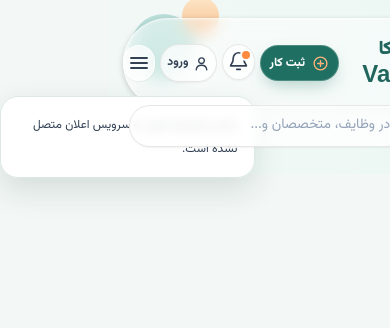
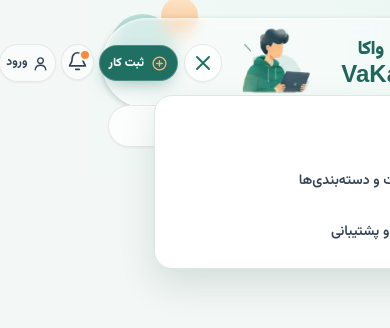
Before and after one commit to MaryamM84/VAKA-platform, a Next.js app in the folder frontend/: page / in a window 390 px wide. Both pictures are taken after a click on the button 129 px from the left and 61 px from the top of the page. Shown: the top 328 px of the page. Built offline with nearby package versions, Linux system fonts and the light colour scheme.

Commit message:
feat: improve responsive header navigation

```diff
--- a/frontend/src/components/layout/SiteHeader.module.css
+++ b/frontend/src/components/layout/SiteHeader.module.css
@@ -124,7 +124,7 @@
   align-items: center;
   gap: 12px;
   white-space: nowrap;
-  transform: translateX(25px);
+  transform: none;
 }
 .homeLink,
 .navSummary {
@@ -377,7 +377,7 @@
 @media (max-width: 1350px) {
   .illustration { display: none; }
 }
-@media (max-width: 1120px) {
+@media (max-width: 1280px) {
   .desktopNav { display: none; }
   .mobileToggle { display: inline-flex; width: 38px; height: 38px; padding: 0; border-radius: 999px; }
   .mobileNav {
@@ -469,3 +469,139 @@
     margin-inline-start: -18px;
   }
 }
+
+@media (max-width: 1120px) {
+  .brand {
+    order: 1;
+    flex-shrink: 0;
+  }
+
+  .illustration {
+    order: 2;
+    flex: 0 1 65px;
+    width: 65px;
+    height: 70px;
+    margin-top: -8px;
+  }
+
+  .mobileToggle {
+    order: 3;
+    display: inline-flex;
+    flex: 0 0 38px;
+    width: 38px;
+    height: 38px;
+    align-items: center;
+    justify-content: center;
+  }
+
+  .searchContainer {
+    order: 4;
+    flex: 1 1 140px;
+    min-width: 100px;
+  }
+
+  .actions {
+    order: 5;
+  }
+}
+
+@media (max-width: 790px) {
+  .illustration {
+    order: 2;
+    display: block;
+    flex: 0 0 90px;
+    width: 90px;
+    height: 90px;
+    margin-top: -12px;
+    }
+
+  .mobileToggle {
+    flex: 0 0 36px;
+    width: 36px;
+    height: 36px;
+  }
+}
+
+@media (max-width: 1120px) {
+  .mobileToggle {
+    display: inline-flex;
+    align-items: center;
+    justify-content: center;
+
+    flex: 0 0 38px;
+    width: 38px;
+    height: 38px;
+    padding: 0;
+
+    color: #1f6f62;
+    background: rgb(255 255 255 / 60%);
+
+    border: 1px solid rgb(227 227 227 / 85%);
+    border-radius: 50%;
+
+    cursor: pointer;
+  }
+
+  .mobileToggle:hover {
+    background: #e7f2ee;
+  }
+
+  .mobileToggle:focus-visible {
+    outline: 2px solid #1f6f62;
+    outline-offset: 3px;
+  }
+}
+
+@media (max-width: 1120px) {
+  .mobileNav {
+    display: flex;
+    position: absolute;
+    z-index: 1100;
+
+    top: 110px;
+    right: 32px;
+
+    flex-direction: column;
+    gap: 6px;
+
+    width: min(310px, calc(100vw - 64px));
+    padding: 12px;
+
+    border: 1px solid #dce8e2;
+    border-radius: 18px;
+    background: #ffffff;
+    box-shadow: 0 15px 35px rgb(31 78 67 / 14%);
+  }
+
+  .mobileNavDetails summary {
+    padding: 10px 12px;
+    border-radius: 10px;
+    color: #334155;
+    font-size: 14px;
+    font-weight: 600;
+    cursor: pointer;
+  }
+
+  .mobileNavDetails summary:hover {
+    color: #1f6f62;
+    background: #f0f8f4;
+  }
+
+  .mobileNavDetails p {
+    font-size: 12px;
+    line-height: 1.8;
+    color: #64748b;
+  }
+
+  .mobileNavDetails a {
+    margin-inline-start: 12px;
+    color: #1f6f62;
+  }
+}
+
+@media (max-width: 790px) {
+  .mobileNav {
+    top: 95px;
+    right: 14px;
+  }
+}
--- a/frontend/src/components/layout/SiteHeader.tsx
+++ b/frontend/src/components/layout/SiteHeader.tsx
@@ -133,6 +133,17 @@ export default function SiteHeader() {
         <Image src="/images/header-illustration.png" alt="" width={220} height={176}
           className={styles.illustration} priority aria-hidden="true" />
 
+        <button
+          className={styles.mobileToggle}
+          type="button"
+          aria-label={mobileOpen ? "بستن منو" : "باز کردن منو"}
+          aria-controls="vaka-mobile-navigation"
+          aria-expanded={mobileOpen}
+          onClick={() => setMobileOpen((previous) => !previous)}
+        >
+          <Icon name={mobileOpen ? "close" : "menu"} size={24} />
+        </button>
+
         <nav className={styles.desktopNav} aria-label="منوی اصلی">
           <Link
             href="/"
@@ -203,23 +214,42 @@ export default function SiteHeader() {
             </Link>
           )}
 
-          <button className={styles.mobileToggle} type="button"
-            aria-label={mobileOpen ? "بستن منو" : "باز کردن منو"}
-            aria-controls="vaka-mobile-navigation" aria-expanded={mobileOpen}
-            onClick={() => setMobileOpen(!mobileOpen)}>
-            <Icon name={mobileOpen ? "close" : "menu"} size={24} />
-          </button>
         </div>
       </div>
 
       <SearchBox mobile />
-      {mobileOpen && <nav className={styles.mobileNav} id="vaka-mobile-navigation" aria-label="منوی موبایل">
-        <Link href="/" onClick={() => setMobileOpen(false)}>خانه</Link>
-        <Link href="/employer/tasks/create" onClick={() => setMobileOpen(false)}>ثبت کار جدید</Link>
-        <p>خدمات و دسته‌بندی‌ها <small>به‌زودی</small></p>
-        <p>ارتباط و پشتیبانی <small>به‌زودی</small></p>
-        {!user && <Link href="/register" onClick={() => setMobileOpen(false)}>ثبت‌نام</Link>}
-      </nav>}
+          {mobileOpen && (
+            <nav
+              className={styles.mobileNav}
+              id="vaka-mobile-navigation"
+              aria-label="منوی موبایل"
+              dir="rtl"
+            >
+              <Link
+                href="/"
+                aria-current={isHome ? "page" : undefined}
+                onClick={() => setMobileOpen(false)}
+              >
+                خانه
+              </Link>
+
+              <details className={styles.mobileNavDetails}>
+                <summary>خدمات و دسته‌بندی‌ها</summary>
+                <Link
+                  href="/employer/tasks/create"
+                  onClick={() => setMobileOpen(false)}
+                >
+                  ثبت یک کار جدید
+                </Link>
+                <p>مرور دسته‌بندی‌ها و کارها به‌زودی فعال می‌شود.</p>
+              </details>
+
+              <details className={styles.mobileNavDetails}>
+              <summary>ارتباط و پشتیبانی</summary>
+              <p>مرکز پشتیبانی در دست راه‌اندازی است.</p>
+              </details>
+          </nav>
+      )}
     </header>
   );
 }
```
